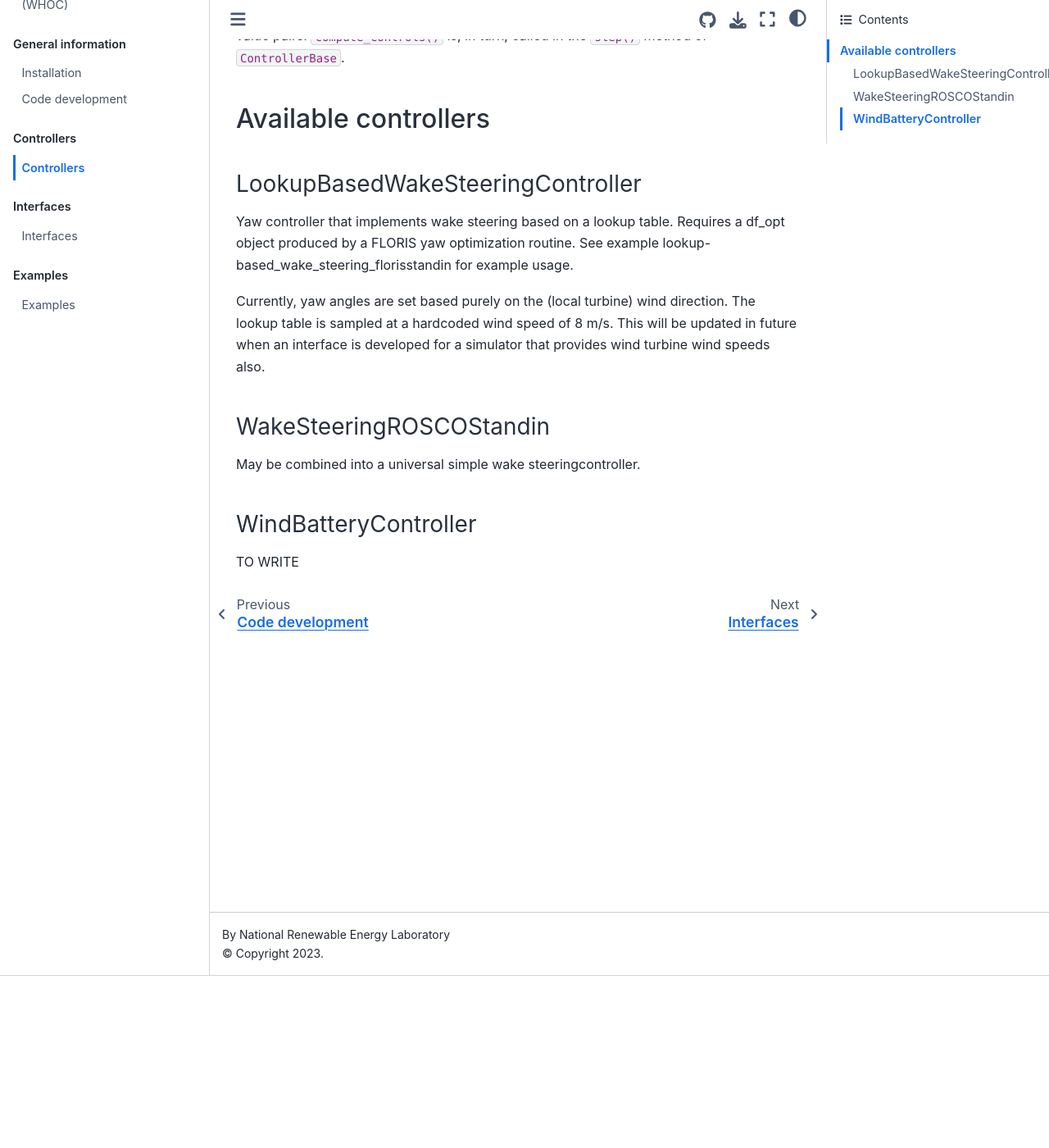
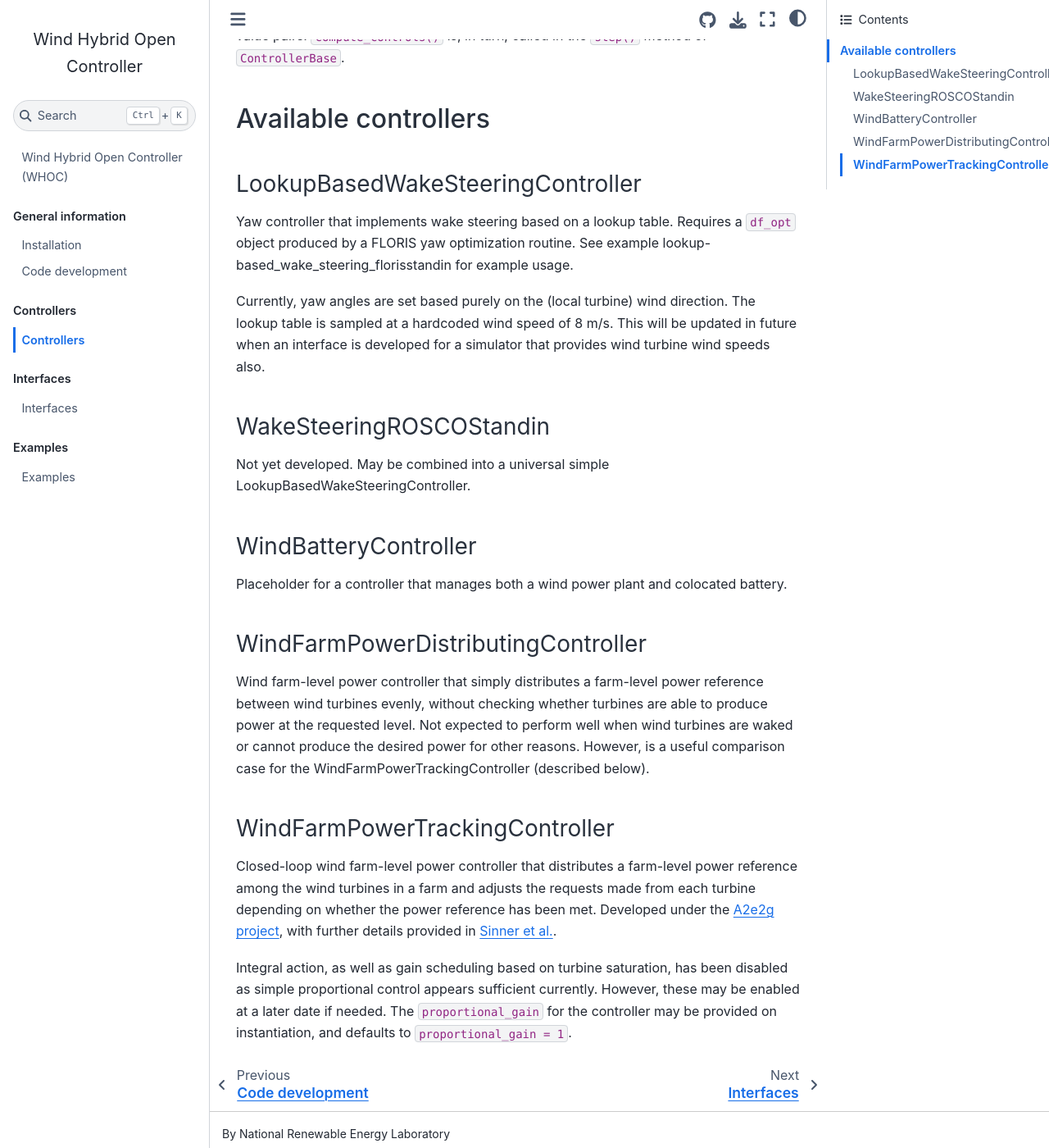
Before and after one commit to NREL/wind-hybrid-open-controller, a Jupyter Book: the page built from docs/controllers.md, in a window 1280 px wide and 1400 px high, scrolled down 210 px. Shown: the whole window at 82% size. Built offline with Jupyter Book 1.0.4 settings and Sphinx 7.4.7 and the Sphinx Book theme 1.1.4, drawn with Linux system fonts in a browser that asks for light colours.

Commit message:
Update documentation.

```diff
--- a/docs/controllers.md
+++ b/docs/controllers.md
@@ -12,7 +12,7 @@ method of `ControllerBase`.
 
 ### LookupBasedWakeSteeringController
 Yaw controller that implements wake steering based on a lookup table.
-Requires a df_opt object produced by a FLORIS yaw optimization routine. See example
+Requires a `df_opt` object produced by a FLORIS yaw optimization routine. See example
 lookup-based_wake_steering_florisstandin for example usage.
 
 Currently, yaw angles are set based purely on the (local turbine) wind direction. The lookup table
@@ -20,7 +20,31 @@ is sampled at a hardcoded wind speed of 8 m/s. This will be updated in future wh
 developed for a simulator that provides wind turbine wind speeds also.
 
 ### WakeSteeringROSCOStandin
-May be combined into a universal simple wake steeringcontroller.
+Not yet developed. May be combined into a universal simple LookupBasedWakeSteeringController.
 
 ### WindBatteryController
-TO WRITE
+Placeholder for a controller that manages both a wind power plant and colocated
+battery.
+
+### WindFarmPowerDistributingController
+
+Wind farm-level power controller that simply distributes a farm-level power
+reference between wind turbines evenly, without checking whether turbines are
+able to produce power at the requested level. Not expected to perform well when
+wind turbines are waked or cannot produce the desired power for other reasons.
+However, is a useful comparison case for the WindFarmPowerTrackingController
+(described below).
+
+### WindFarmPowerTrackingController
+
+Closed-loop wind farm-level power controller that distributes a farm-level
+power reference among the wind turbines in a farm and adjusts the requests made
+from each turbine depending on whether the power reference has been met.
+Developed under the [A2e2g project](https://github.com/NREL/a2e2g), with
+further details provided in
+[Sinner et al.](https://pubs.aip.org/aip/jrse/article/15/5/053304/2913100).
+
+Integral action, as well as gain scheduling based on turbine saturation, has been disabled as
+simple proportional control appears sufficient currently. However, these may be enabled at a
+later date if needed. The `proportional_gain` for the controller may be provided on instantiation,
+and defaults to `proportional_gain = 1`.
```
Also changed, not shown: docs/interfaces.md (+2 -1 lines).
